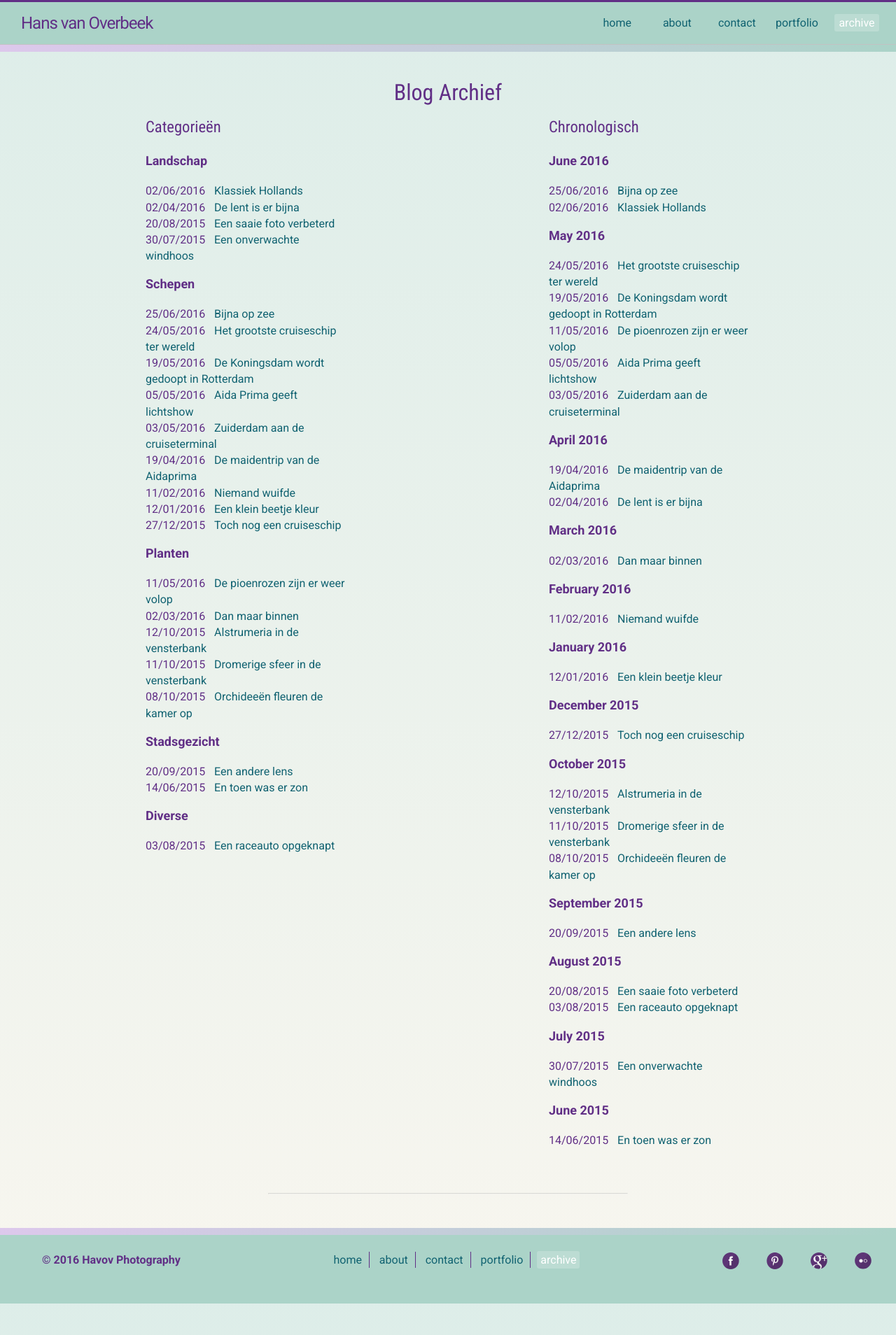
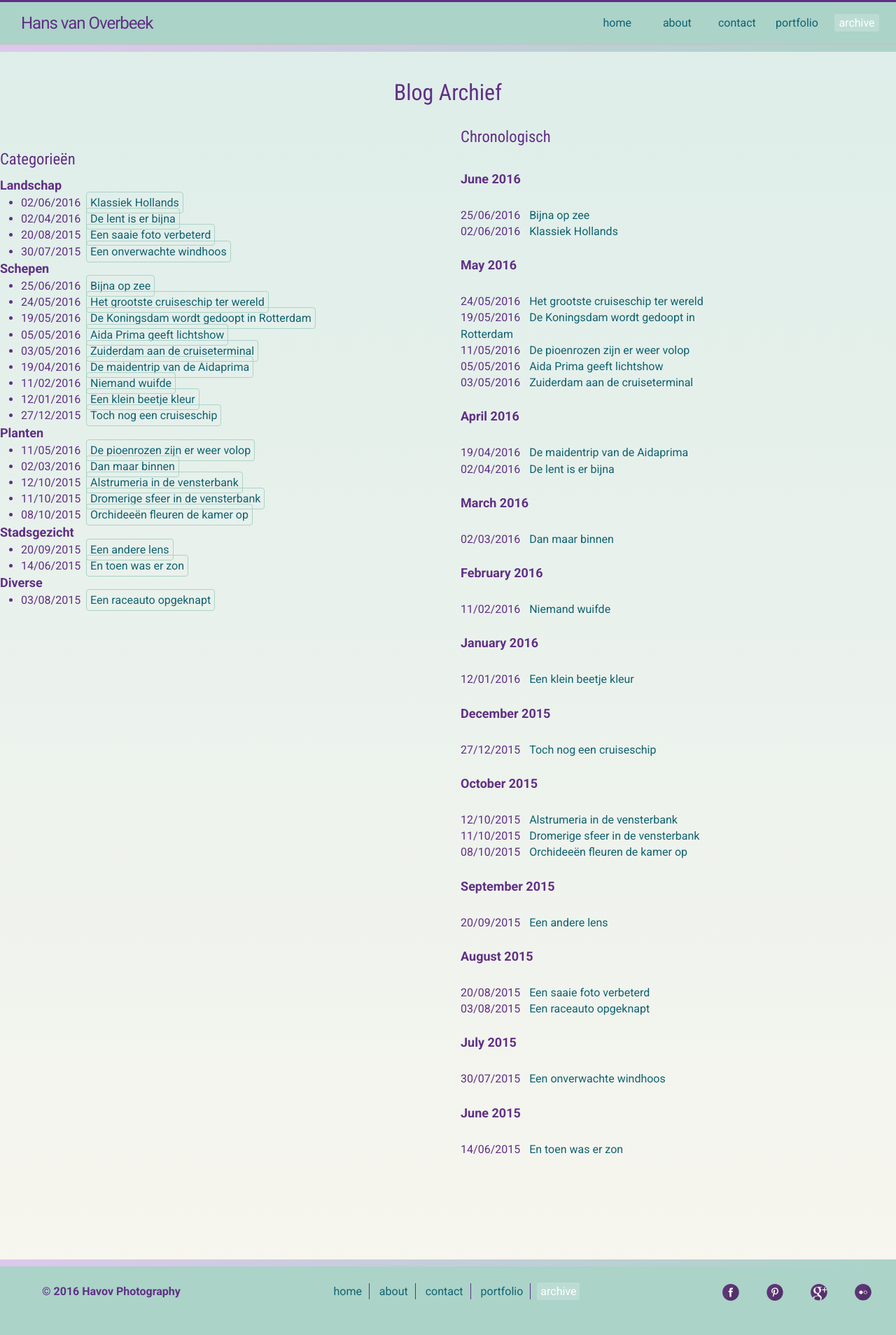
Before and after one commit to hansvanoverbeek/photoblog, a Jekyll site: the page built from archive.md, in a window 1280 px wide. Shown: the whole page at 70% size. Built offline with Jekyll 4.4.1, drawn with Linux system fonts in a browser that asks for light colours; before the commit the page ends 1863 px from its top, so only the background shows below that.

Commit message:
styles archive

```diff
--- a/_sass/_layout.scss
+++ b/_sass/_layout.scss
@@ -207,59 +207,41 @@ img.icon-flag {
 
 //ARRCHIVE sectie
 main#archive {
-  width: 90%;
-  margin: 0 auto;
+  width: 100%;
+  height: 100%;
   display: flex;
+  flex-wrap: wrap;
 }
 
-main#archive div.box {
-  width: 50%;
-  flex: 1 1 auto;
-  flex-wrap: wrap;
-  flex-direction: row;
-  h4, h5, ul {
+main#archive .archive-box {
+  width: 50vw;
+  height: auto;
+  flex: 1 1 400px;
+  margin-bottom: 2em;
+  h4,
+  h5,
+  ul {
     list-style-type: none;
-    margin: 0 0 1em 50%;
-    transform: translateX(-50%)
+    margin: 0 0 1.5em 50%;
+    transform: translateX(-50%);
   }
   li a {
     border: 0;
   }
 }
 
-@media screen and (max-width: 1200px) {
-  main#archive div.box{
-    width: 50%;
-    flex-direction: column;
-    h4{
-      margin: 1em 0 1em 0.5em;
-      transform: none;
+@media screen and (max-width: 800px) {
+  main#archive .archive-box {
+    h4 {
+      text-decoration: overline;
+      color: $brand-color;
     }
-     h5, ul {
-      margin: 0 0 1em 1em;
-      transform: none;
+     h4,
+     h5,
+     ul {
+      margin: 0 0 1em 10%;
+      transform: translateX(0%);
     }
-  }
-}
-
-@media screen and (max-width: 800px) {
-  h3{
-    font-size: 1.5em;
-  }
-  main#archive div.box{
-  font-size: smaller;
-    h4, h5, ul {
-      margin: 0 0 1em 0.5em;
-      transform: none;
-    }
-  }
-  .box-left {
-    order: 1;
-    flex: 100% 0 auto;
-  }
-  .box-right {
-    order: 2;
-    flex: 100% 0 auto;
   }
 }
 
--- a/archive.md
+++ b/archive.md
@@ -9,9 +9,7 @@ permalink: /archive/
 
  <main id="archive">
 
-
-
-  <div class="box box-left">
+  <div class="archie-box">
 
    <h4>Categorie&euml;n</h4>
 
@@ -51,7 +49,7 @@ permalink: /archive/
     </ul>
     </div>
 
-  <div class="box box-right">
+  <div class="archive-box">
    <h4>Chronologisch</h4>
   {% for post in site.posts %}
   {% capture month %}{{ post.date | date: '%m%Y' }}{% endcapture %}
@@ -68,7 +66,4 @@ permalink: /archive/
   </ul>
   </div>
 
-
 </main>
-
-<hr>
```
